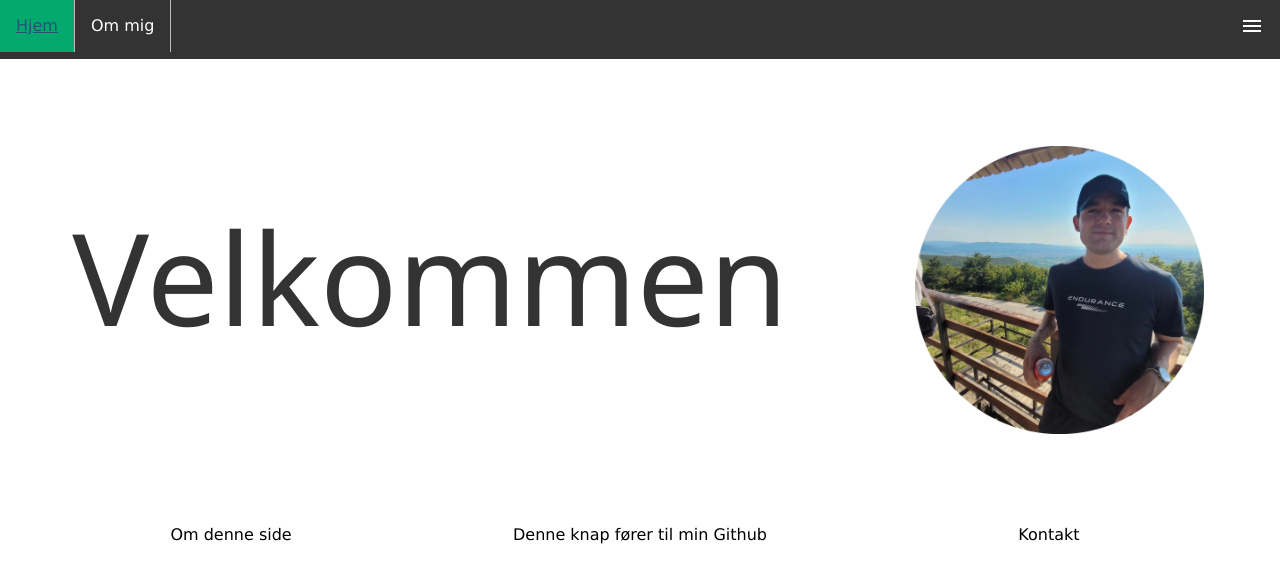
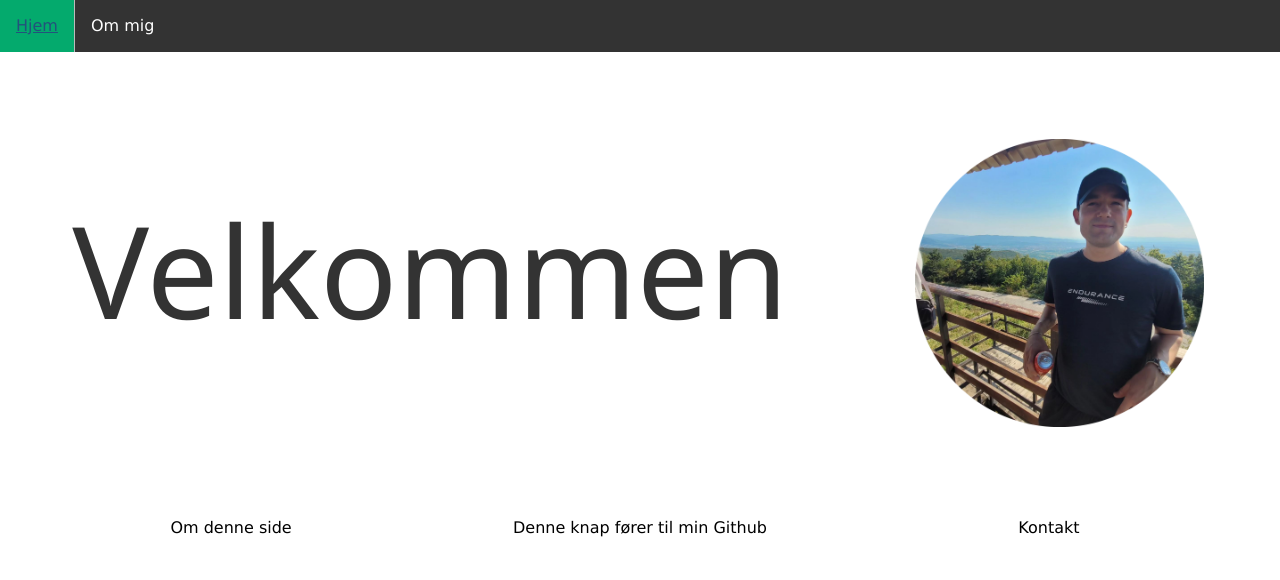
Before and after one commit to ROlsen97/RubensWebApp, a website built with webpack: page index.html in a window 1280 px wide. Built offline with nearby package versions, Linux system fonts and the light colour scheme.

Commit message:
Fixed showing full website in the beginning

```diff
--- a/index.html
+++ b/index.html
@@ -19,13 +19,15 @@
   <script src="https://www.gstatic.com/firebasejs/9.6.10/firebase-firestore.js"></script>
 
 </head>
-  <body>
+  <body class = "js-loading">
     <ul>
       <li><a href="#home" id="nav-home">Hjem</a></li>
       <li><a href="#aboutMe" id="nav-aboutMe">Om mig</a></li>
-      <li style="float:right"><a href="#HamburgerMenu"><span class="material-symbols-outlined">menu</span></a></li>
+      <!--<li style="float:right"><a href="#HamburgerMenu"><span class="material-symbols-outlined">menu</span></a></li>-->
     </ul>
+
     <div id="app">
+
         <section id="home">
           <div class="row">
             <div class="CustomPadding">
@@ -54,6 +56,7 @@
             </div>
           </div>
         </section>
+
         <section id="aboutMe">
           <div class="row">
             <div class="col-sm-5" align="center">
@@ -88,6 +91,7 @@
             </div>
           </div>
         </section>
+
       <script src="index.js"></script>
   </body>
 </html>
--- a/index.js
+++ b/index.js
@@ -14,6 +14,7 @@ document.addEventListener('DOMContentLoaded', function() {
       aboutMeSection.style.display = 'none';
 
       section.style.display = 'block';
+      document.body.classList.remove('js-loading');
 
       if (section === homeSection) {
          navHome.classList.add('active');
@@ -22,6 +23,7 @@ document.addEventListener('DOMContentLoaded', function() {
          navHome.classList.remove('active');
          navAboutMe.classList.add('active');
        }
+
    }
 
    navHome.addEventListener('click', function(){
--- a/style.css
+++ b/style.css
@@ -76,6 +76,11 @@
     background-color: #04AA6D;
     color: black;
   }
+
+  .js-loading{
+    visibility: hidden;
+  }
+
   ul {
     list-style-type: none;
     margin: 0;
```
